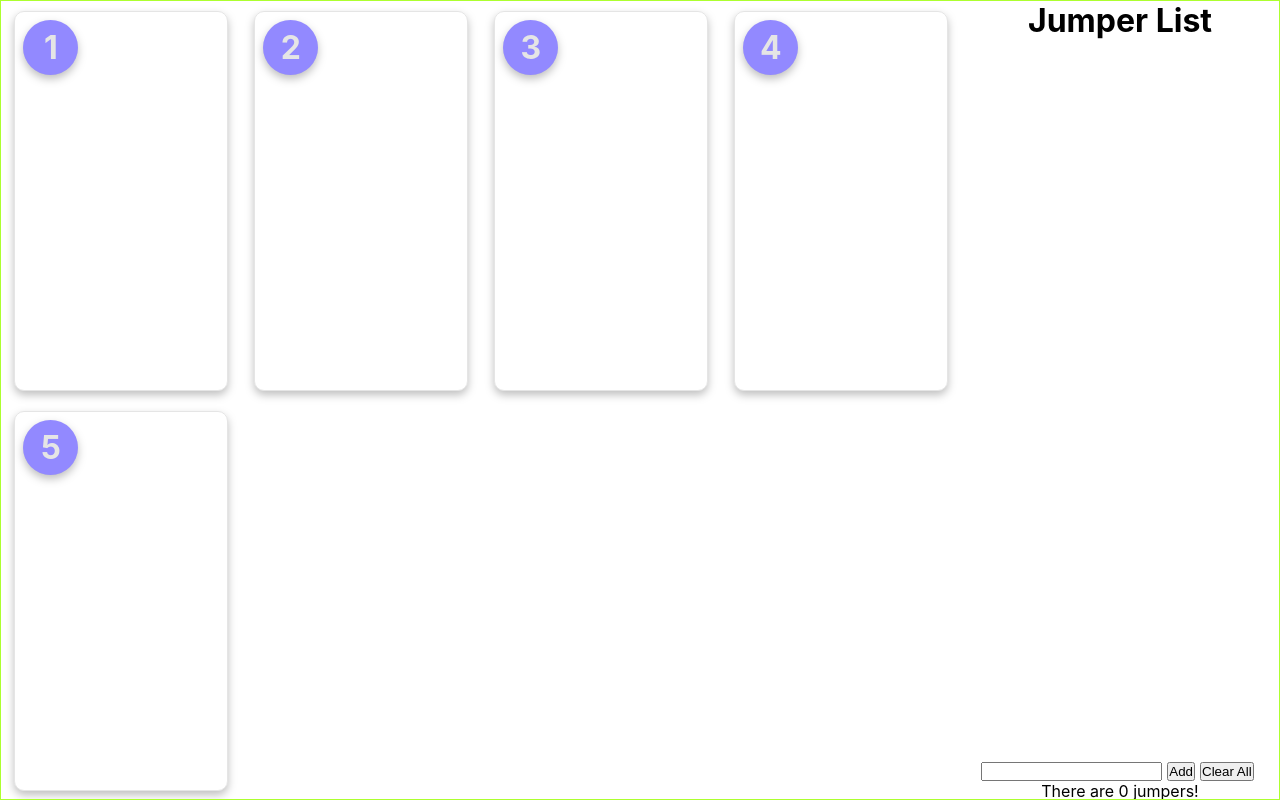
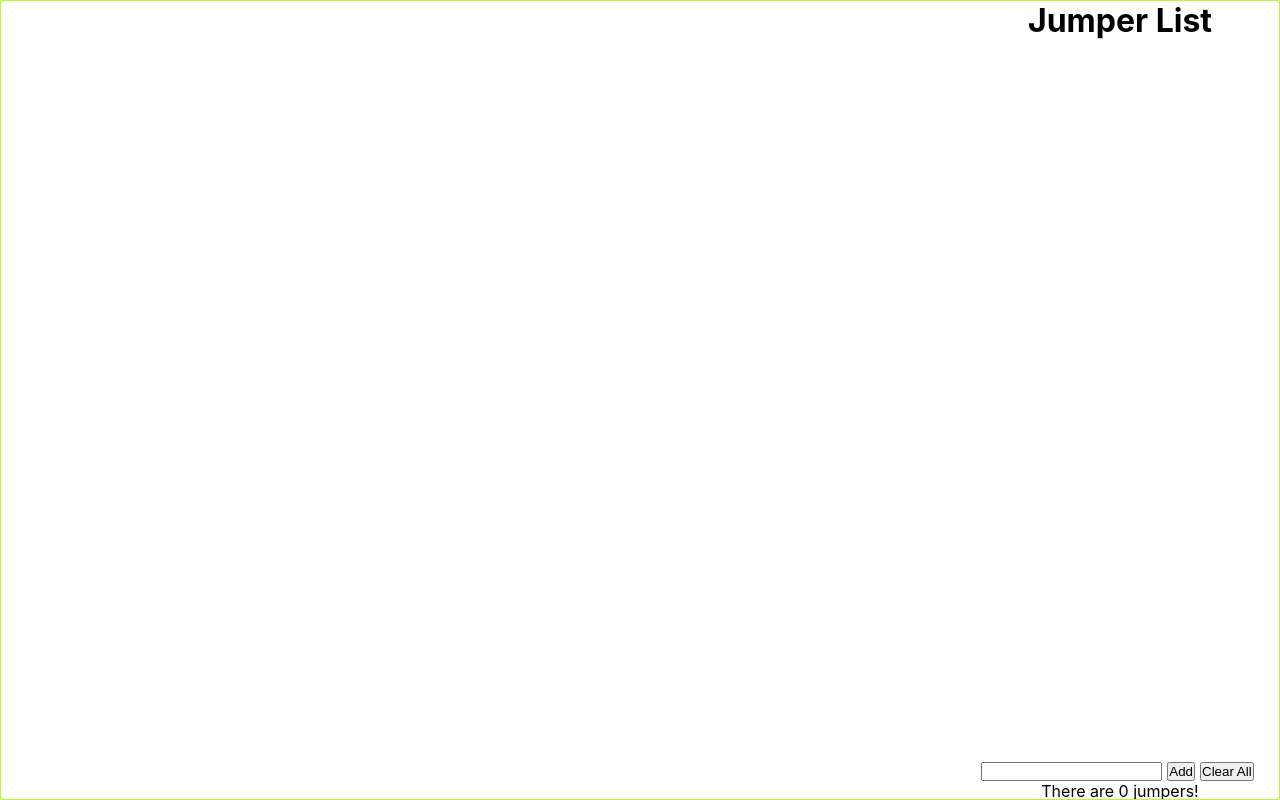
Before and after one commit to griffindavis/load-manager, a React (Create React App) app: page / in a window 1280 px wide. Built offline with nearby package versions, Linux system fonts and the light colour scheme.

Commit message:
Implement Add/Delete loads

```diff
--- a/src/JumperList.tsx
+++ b/src/JumperList.tsx
@@ -13,14 +13,12 @@ function JumperList() {
     useEffect(() => {
         if (jumpers.length < 1) return
         localStorage.setItem(LOCAL_STORAGE_KEY, JSON.stringify(jumpers))
-        console.log(jumpers)
     }, [jumpers])
 
     useEffect(() => {
         const storedJSON: string = localStorage.getItem(LOCAL_STORAGE_KEY) || ''
         if (storedJSON === '') return
         const storedJumpers = JSON.parse(storedJSON)
-        console.log(storedJumpers)
         if (storedJumpers !== '') {
             setJumpers(storedJumpers)
         }
@@ -31,24 +29,15 @@ function JumperList() {
         if (jumperNameRef?.current?.value === null) {
             return;
         }
-        if (jumperNameRef === null) {
-
-        }
-        else {
-            if (jumperNameRef.current === null) {
-
-            }
-            else {
+        if (jumperNameRef !== null) {
+            if (jumperNameRef.current !== null) {
                 name = jumperNameRef.current.value;
                 jumperNameRef.current.value = '';
+                setJumpers(prevJumpers => {
+                    return [...prevJumpers, {id: uuidv4().toString(), name: name}]
+                })
             }
         }
-        if (name === '') {
-            return;
-        }
-        setJumpers(prevJumpers => {
-            return [...prevJumpers, {id: uuidv4().toString(), name: name}]
-        })
     }
 
     function handleClear() {
--- a/src/Load.tsx
+++ b/src/Load.tsx
@@ -1,22 +1,26 @@
 /* eslint-disable react-hooks/exhaustive-deps */
-import { BaseSyntheticEvent, useEffect, useState } from "react";
+import React, { BaseSyntheticEvent, useEffect, useState } from "react";
 import IJumperObject from './IJumperObject';
 
-function Load(props: { id: string }) {
+function Load(props: { id: string, number?: number, initialJumperList: IJumperObject[], removeLoad: (id: string) => void },  key: string) {
     const [jumperList, setJumpers] = useState<IJumperObject[]>([]);
     const LOCAL_STORAGE_KEY = 'load' + props.id + '.jumperList';
 
     useEffect(() => {
         const storedJSON: string = localStorage.getItem(LOCAL_STORAGE_KEY) || ''
-        if (storedJSON === '') return;
+        if (storedJSON.length === 0) {
+            // this is the case when we create a new load
+            setJumpers(props.initialJumperList);
+        }
+        else {
             setJumpers(JSON.parse(storedJSON));
+        }
+
     }, [])
 
     useEffect(() => {
         localStorage.setItem(LOCAL_STORAGE_KEY, JSON.stringify(jumperList))
     }, [jumperList]);
-
-
 
     function handleCancel(e: BaseSyntheticEvent) {
         const id = e.target.offsetParent.firstChild.innerText;
@@ -25,26 +29,36 @@ function Load(props: { id: string }) {
         }));
     }
 
-
-    return (
-        <div className="load card" onDrop={(event) => {
+    function handleOnDrop(event: React.DragEvent<HTMLDivElement>) {
         event.preventDefault();
         const newId=event.dataTransfer?.getData('text/id');
         const newName=event.dataTransfer?.getData('text/name')
         setJumpers(prevJumpers => {
             return[...prevJumpers, {id: newId, name: newName}]
         });
-        }} onDragOver={(event) => {
+        event.stopPropagation();
+    }
+
+    function handleOnDragOver(event: React.DragEvent<HTMLDivElement>) {
         event.preventDefault();
-        }}>
+    }
+
+    function handleLoadDelete() {
+        props.removeLoad(props.id)
+    }
+
+    return (
+        <div className="load card"
+            onDrop={handleOnDrop}
+            onDragOver={handleOnDragOver}>
             <div className="loadId" >
-                {props.id}
+                {props.number?.toString()}
             </div>
 
             <div className="jumperList">
                 <ul>
                {jumperList === undefined ? '' : jumperList.map(jumper => { // TODO: create a new component
-                   return (<span  className='jumper card'>
+                   return (<span  className='jumper card'  key={jumper.id}>
                        <div className="hide">{jumper.id}</div>
                        <li>{jumper.name}</li>
                        <div className="cancel" onClick={handleCancel}>X</div>
@@ -52,6 +66,7 @@ function Load(props: { id: string }) {
                })}
                </ul>
             </div>
+            <button onClick={handleLoadDelete}>Delete</button>
         </div>
     )
 }
--- a/src/LoadContainer.tsx
+++ b/src/LoadContainer.tsx
@@ -1,14 +1,72 @@
+import { useEffect, useRef, useState } from 'react';
 import Load from './Load';
+import { v4 as uuidv4 } from 'uuid';
+import IJumperObject from './IJumperObject';
+
+interface ILoadObject  {
+    id: string
+    number: number
+    jumperList: IJumperObject[]
+}
 
 function LoadContainer() {
+
+    const [loadList, setLoadList] = useState<ILoadObject[]>([]);
+    const LOCAL_STORAGE_KEY = 'loadList';
+    const scrollToRef = useRef<HTMLDivElement>(null);
+
+    useEffect(() => {
+        const storedJSON: string = localStorage.getItem(LOCAL_STORAGE_KEY) || ''
+        if (storedJSON === '') return;
+        setLoadList(JSON.parse(storedJSON));
+    }, [])
+
+    useEffect(() => {
+        localStorage.setItem(LOCAL_STORAGE_KEY, JSON.stringify(loadList))
+    }, [loadList]);
+
+    function handleOnDrop(event: React.DragEvent<HTMLDivElement>) {
+        event.preventDefault();
+        const newId=event.dataTransfer?.getData('text/id');
+        const newName=event.dataTransfer?.getData('text/name')
+
+        setLoadList(previousLoads => {
+            return[...previousLoads, {id: uuidv4().toString(), number: loadList.length+1, jumperList: [{id: newId, name: newName}]}]
+        });
+        scrollToRef?.current?.scrollIntoView({ block: 'end', behavior: 'smooth' });
+    }
+
+    function handleOnDragOver(event: React.DragEvent<HTMLDivElement>) {
+        event.preventDefault();
+    }
+
+    function removeLoad(id: string) {
+        let count = 0;
+        loadList.forEach(load => {
+            if (load.id === id) return;
+            count++;
+            load.number = count;
+        })
+        setLoadList(loadList.filter(load => {
+            return load.id !== id;
+        }))
+
+    }
+
     return (
-        <div className='loadContainer'>
-            <Load id='1' key={'1'}/>
-            <Load id='2' key={'2'}/>
-            <Load id='3' key={'3'}/>
-            <Load id='4' key={'4'}/>
-            <Load id='5' key={'5'}/>
-        </div>
+        <>
+            <div className='loadContainer'
+                onDragOver={handleOnDragOver}
+                onDrop={handleOnDrop}>
+
+                {loadList.map(load => {
+                    return (
+                        <Load id={load.id} number={load.number} key={load.id} initialJumperList={load.jumperList} removeLoad={removeLoad}/>
+                    )
+                })}
+                <div ref={scrollToRef} className="scrollTo"></div>
+            </div>
+        </>
     )
 }
 
--- a/src/styles.css
+++ b/src/styles.css
@@ -85,6 +85,9 @@ body {
   display: grid;
   -ms-grid-columns: (1fr)[4];
       grid-template-columns: repeat(4, 1fr);
+  grid-auto-flow: row;
+  grid-auto-rows: 50%;
+  overflow: scroll;
 }
 
 .loadContainer .load {
@@ -125,7 +128,11 @@ body {
 
 .loadContainer .load .jumperList {
   margin: 10px;
-  height: 75%;
+  height: 70%;
+}
+
+.loadContainer .load button {
+  margin-left: 10px;
 }
 
 .loadContainer .load ul {
@@ -165,6 +172,10 @@ body {
   color: var(--card-border);
 }
 
+.loadContainer .load .scrollTo {
+  display: none;
+}
+
 .App {
   display: -webkit-box;
   display: -ms-flexbox;
--- a/src/styles.scss
+++ b/src/styles.scss
@@ -68,6 +68,9 @@ body {
     height: 100vh;
     display: grid;
     grid-template-columns: repeat(4, 1fr);
+    grid-auto-flow: row;
+    grid-auto-rows: 50%;
+    overflow: scroll;
 
     .load {
       height: calc(95vh / 2);
@@ -95,7 +98,11 @@ body {
 
       .jumperList {
         margin: 10px;
-        height: 75%;
+        height: 70%;
+      }
+
+      button {
+        margin-left: 10px;
       }
 
       ul {
@@ -121,6 +128,10 @@ body {
         font-weight: bold;
         color: var(--card-border);
       }
+
+      .scrollTo {
+        display: none;
+      }
     }
   }
 
```
Also changed, not shown: 1 other file (tests, documents, lock files or other folders). Lines whose indentation alone changed are shown as unchanged.
